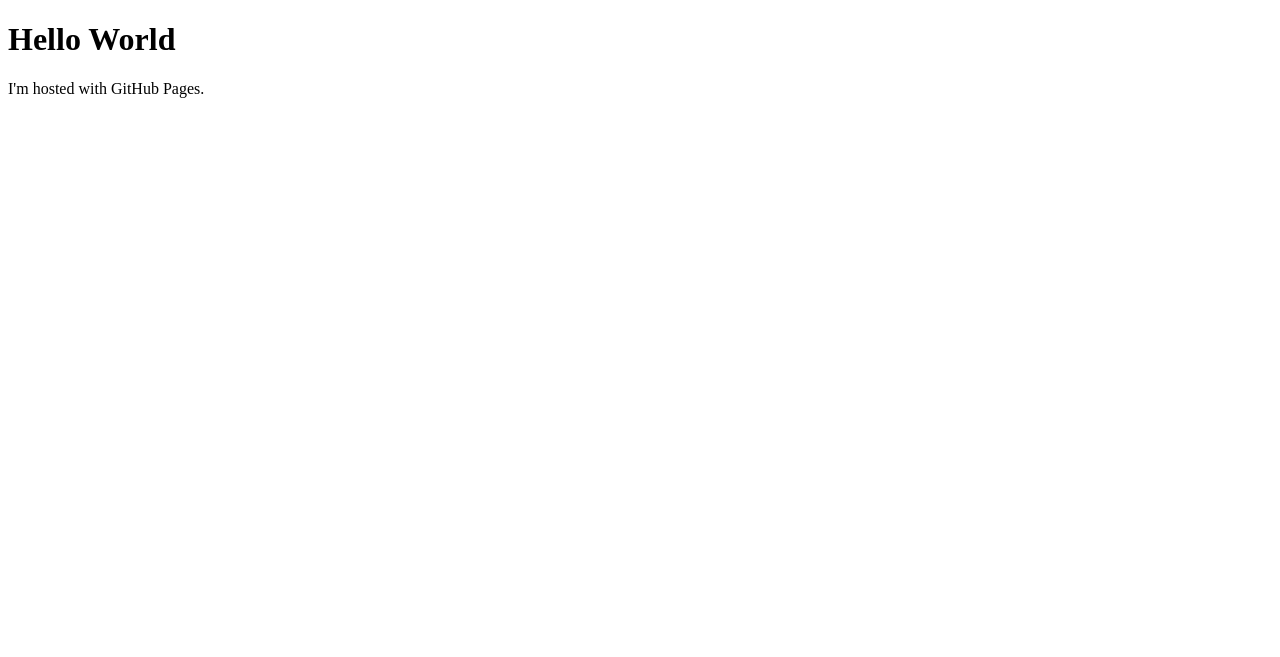
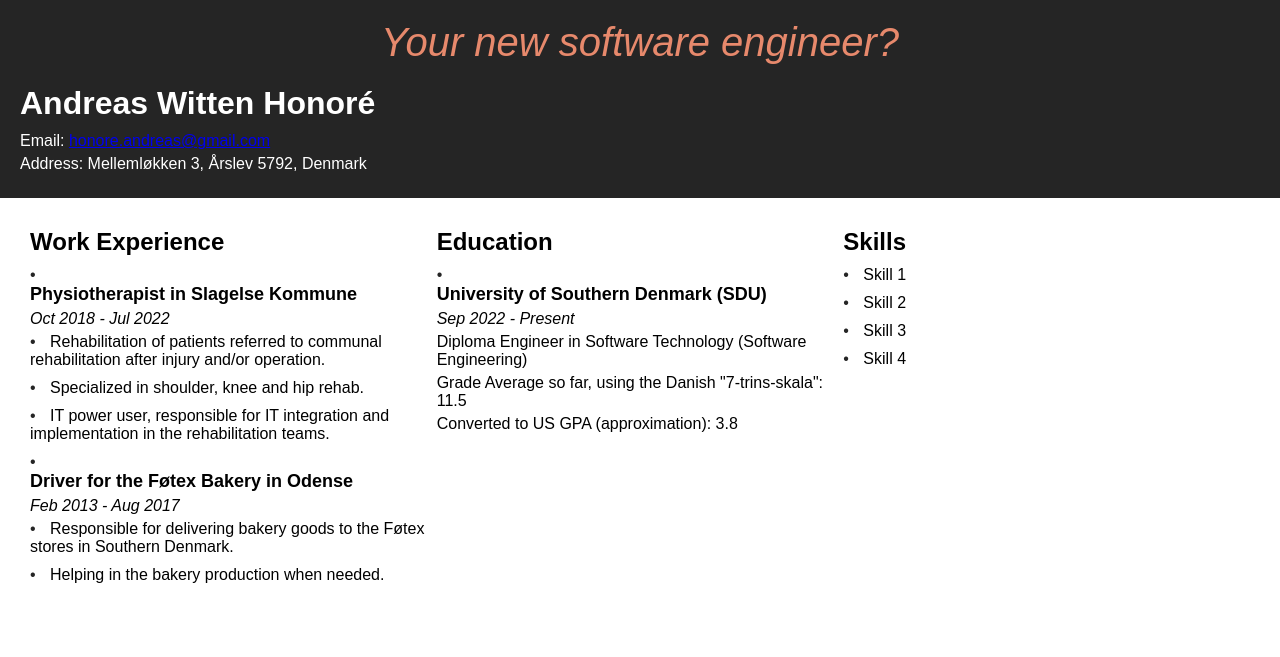
Before and after one commit to andy-the-ape/andy-the-ape.github.io, a plain HTML site: page index.html in a window 1280 px wide. Drawn offline with Linux system fonts and the light colour scheme.

Commit message:
Set up MVP

```diff
--- a/app.css
+++ b/app.css
@@ -0,0 +1,102 @@
+* {
+    margin: 0;
+    padding: 0;
+    box-sizing: border-box;
+    font-family: sans-serif;
+}
+
+header {
+    background-color: #252525;
+    color: #fff;
+    padding: 20px;
+}
+
+h1x {
+    display: flex;
+    justify-content: center;
+    font-size: 40px;
+    font-style: oblique;
+    color: #e7896c;
+    margin-bottom: 20px;
+}
+
+h1 {
+    font-size: 32px;
+    margin-bottom: 10px;
+}
+
+
+main {
+    padding: 30px;
+    display: flex;
+    flex-wrap: wrap;
+}
+
+section {
+    margin-bottom: 30px;
+    flex: 1;
+    min-width: 300px;
+}
+
+#work-experience {
+    margin-right: 30px;
+}
+
+h2 {
+    font-size: 24px;
+    margin-bottom: 10px;
+}
+
+ul {
+    list-style-type: none;
+}
+
+li {
+    margin-bottom: 10px;
+}
+
+h3 {
+    font-size: 18px;
+    margin-bottom: 5px;
+}
+
+.timeframe {
+    font-style: italic;
+    margin-bottom: 5px;
+}
+
+p {
+    margin-bottom: 5px;
+}
+
+ul li::before {
+    content: '\2022';
+    font-size: 16px;
+    color: #252525;
+    display: inline-block;
+    margin-right: 5px;
+    width: 15px;
+}
+
+#skills ul {
+    display: flex;
+    flex-wrap: wrap;
+}
+
+#skills li {
+    margin-right: 20px;
+    margin-bottom: 10px;
+    padding: 5px 10px;
+    background-color: #c27878;
+    border-radius: 5px;
+}
+
+@media screen and (max-width: 768px) {
+    main {
+        flex-direction: column;
+    }
+
+    #work-experience {
+        margin-right: 0;
+    }
+}
--- a/index.html
+++ b/index.html
@@ -1,7 +1,62 @@
 <!DOCTYPE html>
 <html>
+<head>
+    <meta charset="utf-8">
+    <meta name="viewport" content="width=device-width, initial-scale=1.0">
+    <title>Resume</title>
+    <link rel="stylesheet" href="app.css">
+</head>
 <body>
-<h1>Hello World</h1>
-<p>I'm hosted with GitHub Pages.</p>
+<header>
+    <h1x>Your new software engineer?</h1x>
+    <h1>Andreas Witten Honoré</h1>
+    <p>Email: <a href="mailto:honore.andreas@gmail.com">honore.andreas@gmail.com</a></p>
+    <p>Address: Mellemløkken 3, Årslev 5792, Denmark</p>
+</header>
+<main>
+    <section>
+        <h2>Work Experience</h2>
+        <ul>
+            <li>
+                <h3>Physiotherapist in Slagelse Kommune</h3>
+                <p class="timeframe">Oct 2018 - Jul 2022</p>
+                <ul>
+                    <li>Rehabilitation of patients referred to communal rehabilitation after injury and/or operation.</li>
+                    <li>Specialized in shoulder, knee and hip rehab.</li>
+                    <li>IT power user, responsible for IT integration and implementation in the rehabilitation teams.</li>
+                </ul>
+            </li>
+            <li>
+                <h3>Driver for the Føtex Bakery in Odense</h3>
+                <p class="timeframe">Feb 2013 - Aug 2017</p>
+                <ul>
+                    <li>Responsible for delivering bakery goods to the Føtex stores in Southern Denmark.</li>
+                    <li>Helping in the bakery production when needed.</li>
+                </ul>
+            </li>
+        </ul>
+    </section>
+    <section>
+        <h2>Education</h2>
+        <ul>
+            <li>
+                <h3>University of Southern Denmark (SDU)</h3>
+                <p class="timeframe">Sep 2022 - Present</p>
+                <p>Diploma Engineer in Software Technology (Software Engineering)</p>
+                <p>Grade Average so far, using the Danish "7-trins-skala": 11.5</p>
+                <p>Converted to US GPA (approximation): 3.8</p>
+            </li>
+        </ul>
+    </section>
+    <section>
+        <h2>Skills</h2>
+        <ul>
+            <li>Skill 1</li>
+            <li>Skill 2</li>
+            <li>Skill 3</li>
+            <li>Skill 4</li>
+        </ul>
+    </section>
+</main>
 </body>
 </html>
```
